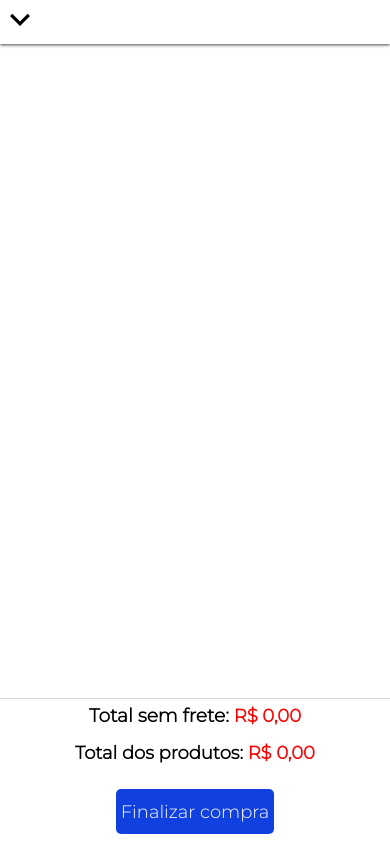
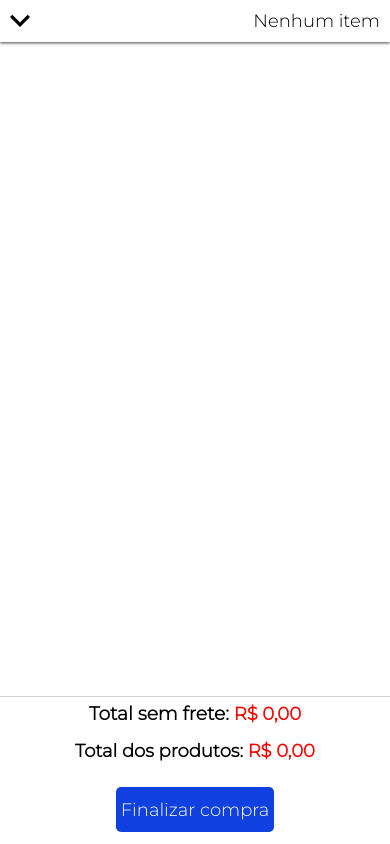
Before and after one commit to Braz99/Ecommerce, a React (Create React App) app: page / in a window 390 px wide. Both pictures are taken after a click on the picture 339 px from the left and 32 px from the top of the page. Built offline with nearby package versions, Linux system fonts and the light colour scheme.

Commit message:
Estiliza o total items tanto no header quanto no cart main

```diff
--- a/src/components/CartMain.jsx
+++ b/src/components/CartMain.jsx
@@ -2,18 +2,29 @@ import { useCart } from "../provider/CartProvider";
 import CartItem from "./CartItem";
 import "../styles/components/cartMain-s.css";
 import TotalPrice from "./TotalPrice";
+import useTotalItems from "../hooks/useTotalItems";
 
 export default function CartMain({ showCart }) {
   let [cart] = useCart();
+  let totalItems = useTotalItems();
 
   return (
     <div className="cart-section">
-      <div className="arrow-back" onClick={() => showCart()}>
+      <div className="arrow-back">
         <img
           src="assets/arrow-down-icon.svg"
           alt="arrow back"
           className="icon-arrow-back"
+          onClick={() => showCart()}
         />
+
+        <span className="cart-total-items">
+          {totalItems > 1
+            ? `${totalItems} itens`
+            : totalItems === 0
+            ? "Nenhum item"
+            : `${totalItems} item`}
+        </span>
       </div>
 
       <ul className="cart-s">
--- a/src/styles/components/area.css
+++ b/src/styles/components/area.css
@@ -2,6 +2,7 @@
   width: 100vw;
   height: 100vh;
   position: fixed;
+  z-index: 100;
   top: 0px;
   display: flex;
   flex-wrap: wrap;
--- a/src/styles/components/cartMain-s.css
+++ b/src/styles/components/cartMain-s.css
@@ -20,6 +20,9 @@
 }
 
 .arrow-back {
+  display: flex;
+  justify-content: space-between;
+  align-items: center;
   width: 100%;
   margin: 0px 0px 5px 0px;
   box-shadow: 0px 1px 3px rgb(71, 70, 70);
@@ -30,6 +33,10 @@
   cursor: pointer;
   width: 20px;
   height: 20px;
+}
+
+.cart-total-items {
+  font-size: 20px;
 }
 
 .cart-s {
@@ -136,6 +143,10 @@
     width: 100%;
   }
 
+  .cart-total-items {
+    font-size: 18px;
+  }
+
   .cart-s {
     height: calc(100vh - 260px);
     margin: 0px;
--- a/src/styles/components/header-s.css
+++ b/src/styles/components/header-s.css
@@ -19,10 +19,26 @@
   justify-content: space-around;
 }
 
+.menu li {
+  display: flex;
+}
+
 .icon-cart {
   width: 55px;
   height: 55px;
   cursor: pointer;
+}
+
+.total-items {
+  display: flex;
+  justify-content: center;
+  align-items: center;
+  width: 30px;
+  height: 30px;
+  font-size: 20px;
+  transform: translate(-22px, -1px);
+  background-color: #fff;
+  border-radius: 50%;
 }
 
 .logo {
@@ -33,7 +49,7 @@
 @media (max-width: 450px) {
   .header-s {
     font-size: 20px;
-    padding: 10px 15px;
+    padding: 10px;
   }
 
   .icon-cart {
@@ -41,6 +57,12 @@
     height: 45px;
   }
 
+  .total-items {
+    width: 25px;
+    height: 25px;
+    font-size: 15px;
+  }
+
   .logo {
     padding: 0px;
   }
```
